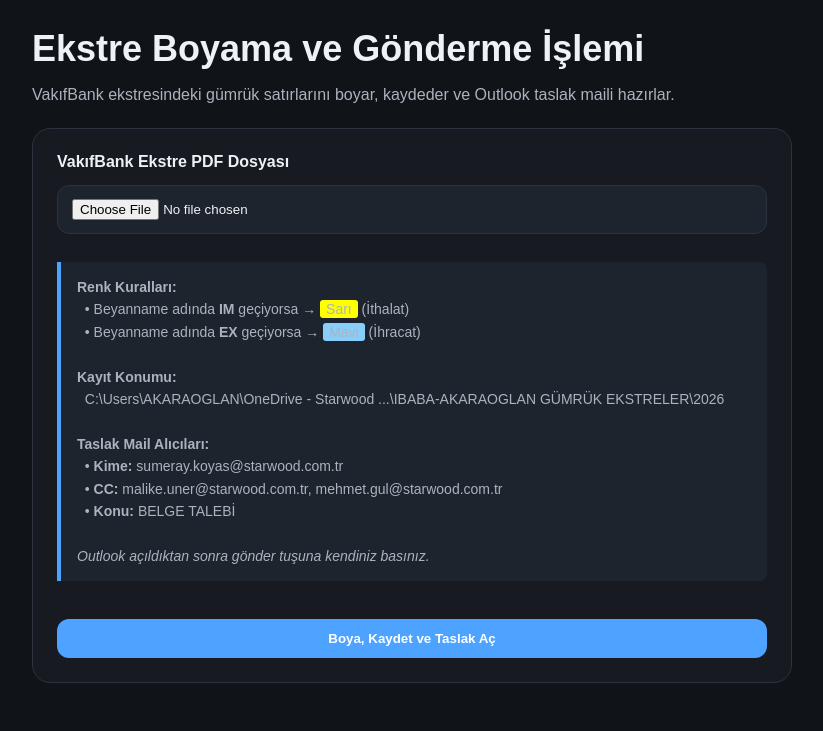
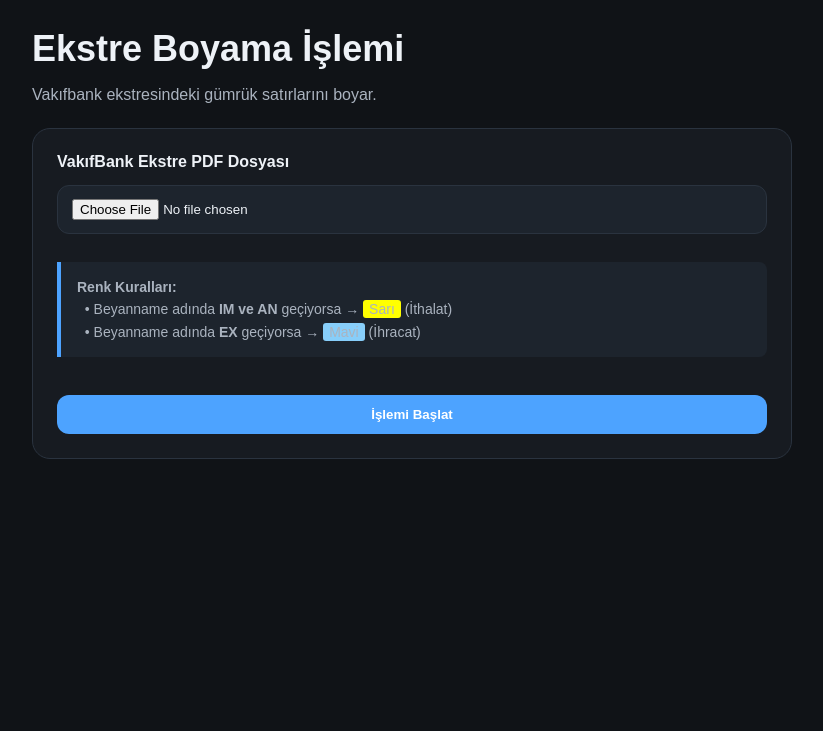
Before and after one commit to akaraoglan/ekiparaclari, a Flask app: page /starwood/ekstre-boyama in a window 1280 px wide. Shown: the part 76-807 px from the top of the page, without its empty margins (18-841 px from the left). After the commit the page ends 535 px from the top, so only its background shows below. Run offline with Flask 3, Linux system fonts and the light colour scheme.

Commit message:
Update ekstre_boyama.html

```diff
--- a/templates/ekstre_boyama.html
+++ b/templates/ekstre_boyama.html
@@ -1,9 +1,9 @@
 {% extends "base.html" %}
-{% block title %}Ekstre Boyama ve Gönderme İşlemi{% endblock %}
+{% block title %}Ekstre Boyama İşlemi{% endblock %}
 {% block content %}
 <div class="tool-page">
-    <h1>Ekstre Boyama ve Gönderme İşlemi</h1>
-    <p>VakıfBank ekstresindeki gümrük satırlarını boyar, kaydeder ve Outlook taslak maili hazırlar.</p>
+    <h1>Ekstre Boyama İşlemi</h1>
+    <p>Vakıfbank ekstresindeki gümrük satırlarını boyar.</p>
 
     <div class="card">
         <form method="POST" enctype="multipart/form-data">
@@ -11,22 +11,12 @@
             <input type="file" name="pdf_file" accept=".pdf" required>
 
             <p class="help-text">
-                <strong>Renk Kuralları:</strong><br>
-                &nbsp;&nbsp;• Beyanname adında <strong>IM</strong> geçiyorsa → <span style="background:#ffff00;padding:1px 6px;border-radius:3px;">Sarı</span> (İthalat)<br>
-                &nbsp;&nbsp;• Beyanname adında <strong>EX</strong> geçiyorsa → <span style="background:#87cefa;padding:1px 6px;border-radius:3px;">Mavi</span> (İhracat)<br>
-                <br>
-                <strong>Kayıt Konumu:</strong><br>
-                &nbsp;&nbsp;C:\Users\AKARAOGLAN\OneDrive - Starwood ...\IBABA-AKARAOGLAN GÜMRÜK EKSTRELER\2026<br>
-                <br>
-                <strong>Taslak Mail Alıcıları:</strong><br>
-                &nbsp;&nbsp;• <strong>Kime:</strong> sumeray.koyas@starwood.com.tr<br>
-                &nbsp;&nbsp;• <strong>CC:</strong> malike.uner@starwood.com.tr, mehmet.gul@starwood.com.tr<br>
-                &nbsp;&nbsp;• <strong>Konu:</strong> BELGE TALEBİ<br>
-                <br>
-                <em>Outlook açıldıktan sonra gönder tuşuna kendiniz basınız.</em>
+               <strong>Renk Kuralları:</strong><br>
+                &nbsp;&nbsp;• Beyanname adında <strong>IM ve AN</strong> geçiyorsa → <span style="background:#ffff00;padding:1px 6px;border-radius:3px;">Sarı</span> (İthalat)<br>
+                &nbsp;&nbsp;• Beyanname adında <strong>EX</strong> geçiyorsa → <span style="background:#87cefa;padding:1px 6px;border-radius:3px;">Mavi</span> (İhracat)
             </p>
 
-            <button type="submit" class="primary-btn">Boya, Kaydet ve Taslak Aç</button>
+            <button type="submit" class="primary-btn">İşlemi Başlat</button>
         </form>
     </div>
 </div>
```
